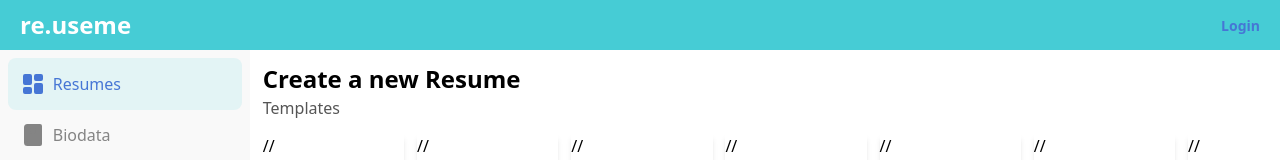
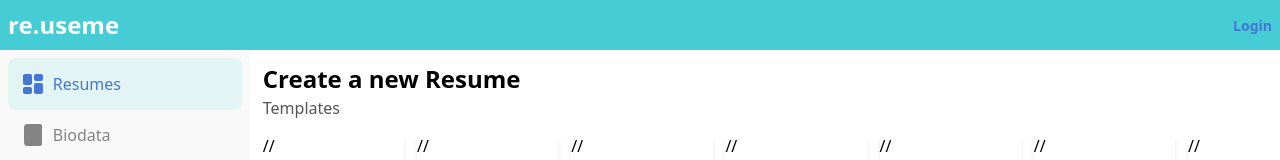
Before and after one commit to nearHaan/re.useme, a SvelteKit app: page / in a window 1280 px wide. Shown: the top 160 px of the page. Built offline with nearby package versions, Linux system fonts and the light colour scheme.

Commit message:
ui update

```diff
--- a/src/routes/+layout.svelte
+++ b/src/routes/+layout.svelte
@@ -84,7 +84,7 @@
 {/if}
 
 <header
-	class="absolute top-0 right-0 left-0 z-20 flex h-navbar-height w-full items-center justify-between bg-primary px-5"
+	class="absolute top-0 right-0 left-0 z-20 flex h-navbar-height w-full items-center justify-between bg-primary px-xs"
 >
 	<a href="/"><h2 class="text-white">re.useme</h2></a>
 	<div class="max-md:hidden">
```
